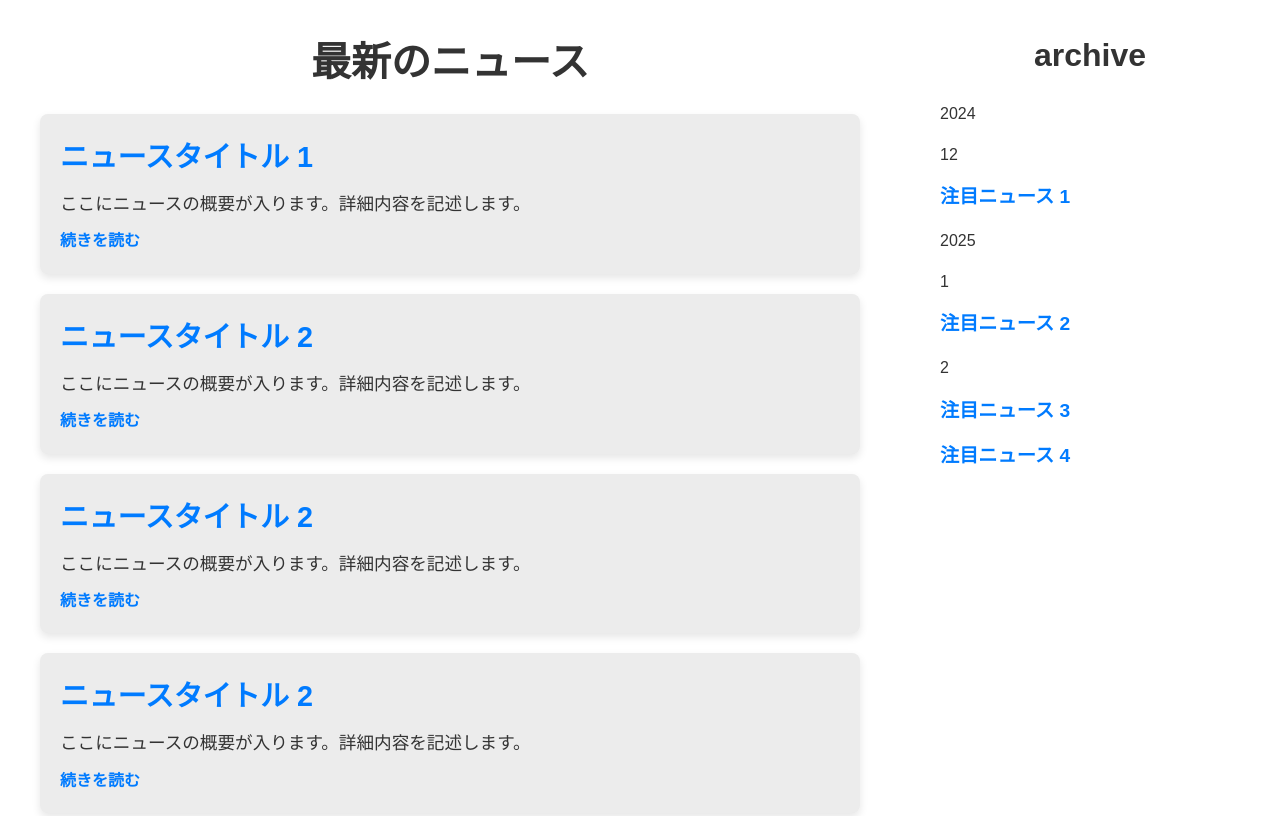
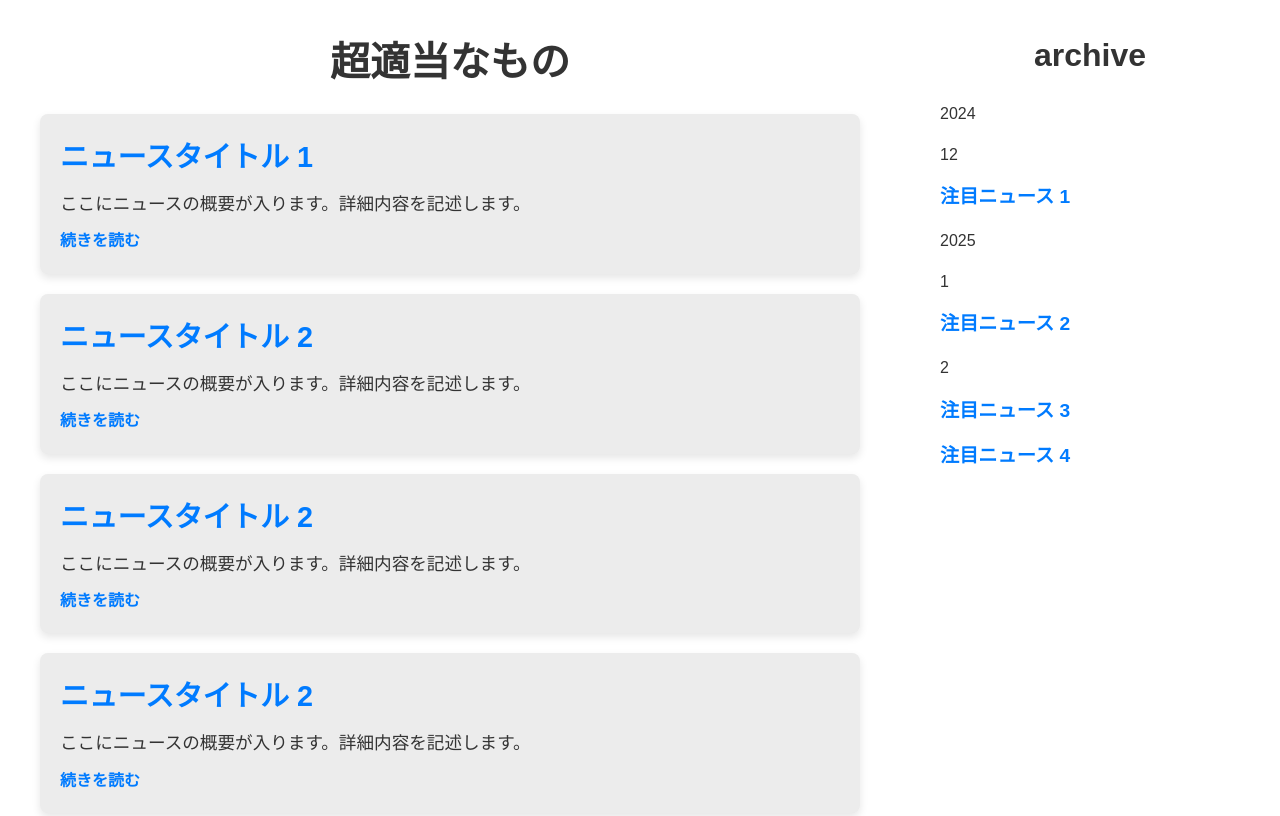
Before and after one commit to ATX345/ATX345.github.io, a plain HTML site: page 多音言葉/news/news-gui.html in a window 1280 px wide. Shown: the top 816 px of the page. Drawn offline with Linux system fonts and the light colour scheme.

Commit message:
Update news-gui.html

```diff
--- a/多音言葉/news/news-gui.html
+++ b/多音言葉/news/news-gui.html
@@ -24,7 +24,7 @@ html {
 
   <div class="main-content">
     <section class="main-news">
-      <h2>最新のニュース</h2>
+      <h2>超適当なもの</h2>
       <article>
         <h3>ニュースタイトル 1</h3>
         <p>ここにニュースの概要が入ります。詳細内容を記述します。</p>
```
